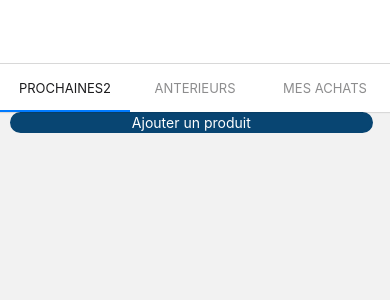
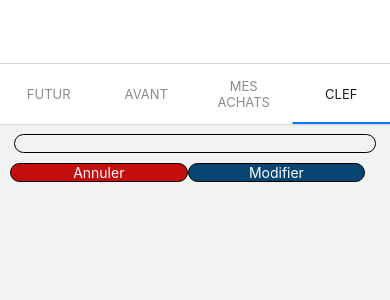
Before and after one commit to johnnyvaca/FIAME, a React Native app: screen /clef in a window 390 px wide. Shown: the top 300 px of the page. Built offline with nearby package versions, Linux system fonts and the light colour scheme; no server answers.

Commit message:
enregistrer et lire dans le local storage

```diff
--- a/App.js
+++ b/App.js
@@ -26,9 +26,11 @@ import AddProductScreen from './src/screens/AddProduct';
 import {Provider} from 'react-redux';
 import {store} from './src/redux/store';
 import UpdateProductScreen from "./src/screens/UpdateProduct";
+import AsyncStorage from "@react-native-async-storage/async-storage";
+import AddTokenScreen from "./src/screens/AddToken";
 
 const Stack = createNativeStackNavigator();
-
+AsyncStorage.getItem('key').then((res) => {console.log('res', res)})
 const Header = () => {
   return (
     <View style={{flex: 1, paddingTop: 10}}>
--- a/package.json
+++ b/package.json
@@ -10,7 +10,7 @@
     "lint": "eslint ."
   },
   "dependencies": {
-    "@react-native-async-storage/async-storage": "^1.16.1",
+    "@react-native-async-storage/async-storage": "^1.17.5",
     "@react-native-community/masked-view": "^0.1.11",
     "@react-navigation/material-top-tabs": "^6.1.1",
     "@react-navigation/native": "^6.0.8",
@@ -28,6 +28,7 @@
     "react-native-http": "0.0.3",
     "react-native-image-auto-height": "^1.0.4",
     "react-native-image-picker": "^4.8.3",
+    "react-native-mmkv": "^2.4.1",
     "react-native-numeric-input": "^1.9.1",
     "react-native-pager-view": "^5.4.11",
     "react-native-reanimated": "^2.8.0",
@@ -39,7 +40,8 @@
     "react-redux": "^7.2.8",
     "redux": "^4.2.0",
     "redux-logger": "^3.0.6",
-    "redux-thunk": "^2.4.1"
+    "redux-thunk": "^2.4.1",
+    "secure-store": "^0.0.1"
   },
   "devDependencies": {
     "@babel/core": "7.17.2",
--- a/src/navigation/TopTabs.js
+++ b/src/navigation/TopTabs.js
@@ -1,15 +1,26 @@
-import React from 'react';
+import React, {useEffect, useState} from 'react';
 import {createMaterialTopTabNavigator} from '@react-navigation/material-top-tabs';
 import File from '../components/Header/file';
 import SalesScreen from '../screens/Sales';
+import AddTokenScreen from "../screens/AddToken";
+import AsyncStorage from "@react-native-async-storage/async-storage";
 const TopTab = createMaterialTopTabNavigator();
 
+
 export default function TopTabs() {
+    const [condition,setCondition] = useState('false')
+
+
+    useEffect(() => {
+        AsyncStorage.getItem('condition').then((res) => {setCondition(res)
+        console.log('condition:', condition)})
+    }, []);
   return (
     <TopTab.Navigator>
-      <TopTab.Screen name="prochaines2" component={SalesScreen} />
-      <TopTab.Screen name="anterieurs" component={File} />
+      <TopTab.Screen name="futur" component={SalesScreen} />
+      <TopTab.Screen name="avant" component={File} />
       <TopTab.Screen name="mes achats" component={File} />
+      <TopTab.Screen name="clef" component={AddTokenScreen} />
     </TopTab.Navigator>
   );
 }
--- /dev/null
+++ b/src/screens/AddToken/index.js
@@ -0,0 +1,105 @@
+import React, {useEffect, useState} from 'react';
+import {
+  Button,
+  Dimensions,
+  FlatList,
+  Image,
+  StyleSheet,
+  Text,
+  TextInput,
+  TouchableOpacity,
+  View,
+} from 'react-native';
+import {useSelector} from 'react-redux';
+import {getSelectedSale} from '../../redux/selectors';
+import {useFetchSales} from '../../api/UseFetchSales';
+import AsyncStorage from "@react-native-async-storage/async-storage";
+export default function AddTokenScreen({navigation}) {
+  const {getSaleById} = useFetchSales();
+  const sale = useSelector(getSelectedSale);
+  const [name, setName] = useState();
+
+
+  const [price, setPrice] = useState();
+  const [condition, setCondition] = useState(false);
+
+  useEffect(() => {
+    AsyncStorage.getItem('key').then((res) => {setName(res)})
+  }, []);
+
+
+
+  function test2() {
+    AsyncStorage.setItem('key',name)
+    AsyncStorage.setItem('condition','true')
+    navigation.navigate('mes achats');
+  }
+  function test() {
+    navigation.dispatch;
+  }
+
+  return (
+    <View style={styles.container}>
+      <TextInput
+        onChangeText={name => setName(name)}
+        style={styles.inputText}
+        value={name}
+      />
+
+      <View
+        style={{
+          flexDirection: 'row',
+          width: '100%',
+          marginLeft: 0,
+        }}>
+        <TouchableOpacity
+          onPress={() => test()}
+          style={[
+            styles.inputText,
+            {backgroundColor: '#c40e0e', width: '48%'},
+          ]}>
+          <Text style={{color: '#fff', textAlign: 'center'}}>Annuler</Text>
+        </TouchableOpacity>
+        <TouchableOpacity
+          disabled={condition}
+          onPress={() => {
+            test2();
+          }}
+          style={
+            condition
+              ? [styles.disabled, {backgroundColor: '#848f98', width: '48%'}]
+              : [styles.inputText, {backgroundColor: '#084572', width: '48%'}]
+          }>
+          <Text style={{color: '#fff', textAlign: 'center'}}>Modifier</Text>
+        </TouchableOpacity>
+      </View>
+    </View>
+  );
+}
+
+const styles = StyleSheet.create({
+  container: {
+    flexDirection: 'column',
+    alignItems: 'center',
+    width: '100%',
+    paddingHorizontal: 10,
+    paddingBottom: 10,
+  },
+  inputText: {
+    width: '98%',
+    borderWidth: 1,
+    borderRadius: 10,
+    marginTop: 10,
+  },
+  disabled: {
+    width: '98%',
+    borderWidth: 1,
+    borderRadius: 10,
+    marginTop: 10,
+  },
+  coucou: {
+    flex: 1,
+    width: '100%',
+    resizeMode: 'contain',
+  },
+});
```
Also changed, not shown: 1 other file (tests, documents, lock files or other folders).
